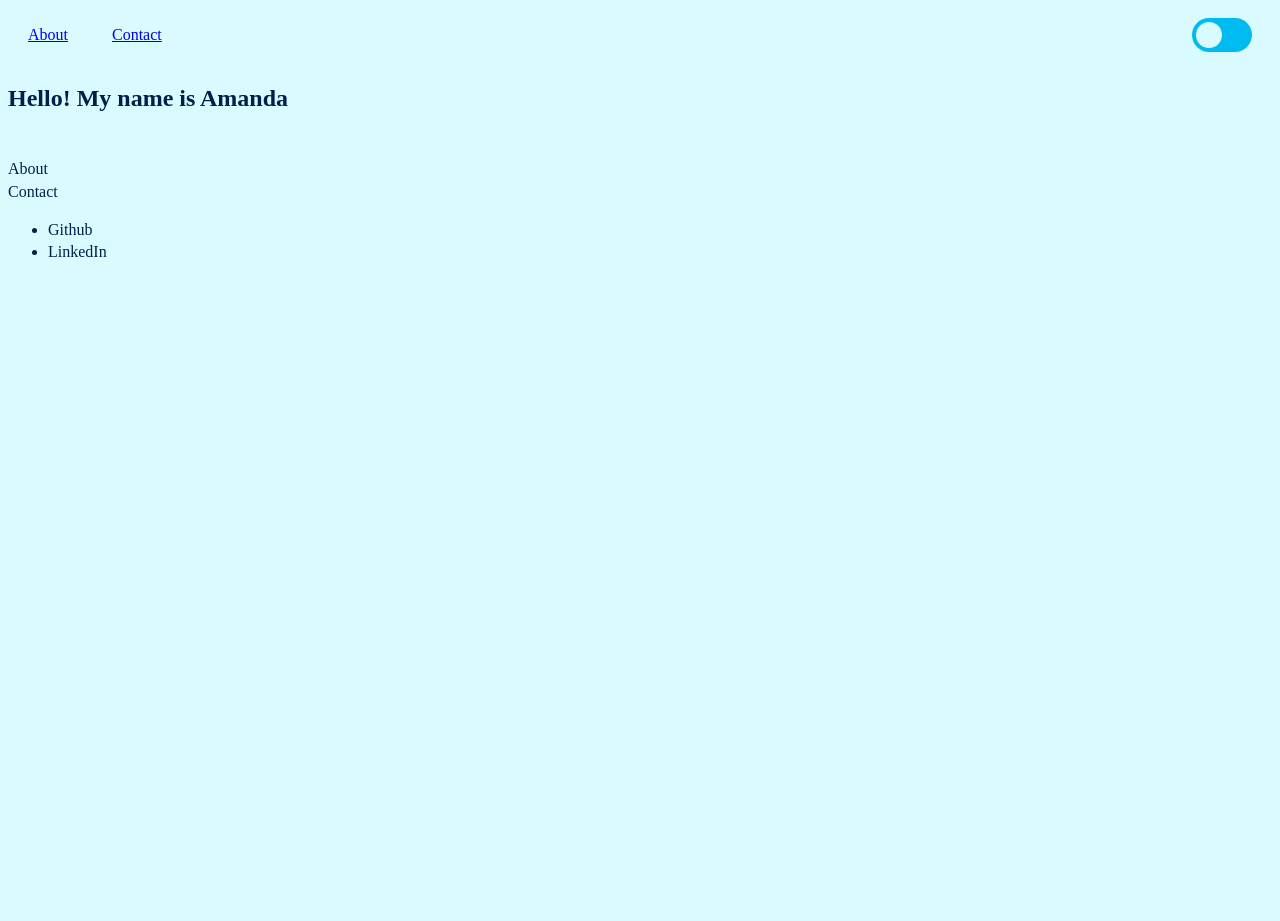
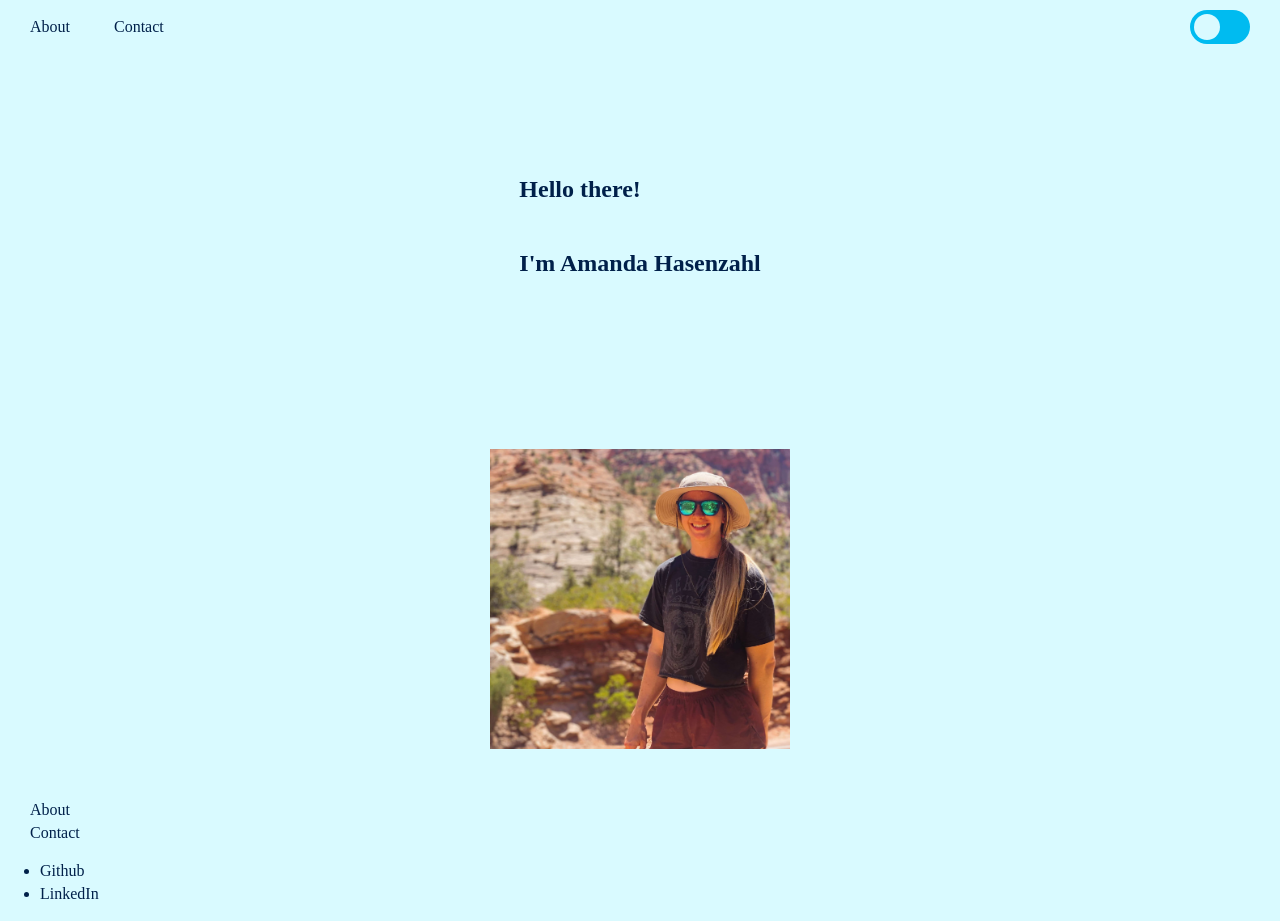
Before and after one commit to amandahase/portfolio, a website built with webpack: page index.html in a window 1280 px wide. Before the commit the page ends 800 px from the top, so only its background shows below. Built offline with nearby package versions, Linux system fonts and the light colour scheme.

Commit message:
Add image and styles to hero section

```diff
--- a/css/style.css
+++ b/css/style.css
@@ -90,6 +90,7 @@ textarea {
     --secondary-text: #005792;
     --bg-color: #D9FAFF;
     --accent-color: #00BBF0;
+    --white: #fff;
   }
 
   [data-theme="dark"] {
@@ -98,11 +99,13 @@ textarea {
     --secondary-text: #00BBF0;
     --bg-color: #00204A;
     --accent-color: #005792;
+    --white: #fff;
   }
 
   body {
     background-color: var(--bg-color);
     color: var(--main-text);
+    margin: 0;
   }
 
   /* Header */
@@ -110,7 +113,8 @@ textarea {
     display: flex;
     justify-content: space-between;
     align-items: center;
-    padding: 0 20px;
+    padding: 0 30px;
+    background-color: transparent;
   }
 
   /* Nav List */
@@ -125,6 +129,17 @@ textarea {
 
   .nav-list-item:last-of-type {
     margin-left: 40px;
+  }
+
+  .nav-list-link {
+    color: var(--main-text);
+    text-decoration: none;
+  }
+
+  .nav-list-link:hover,
+  .nav-list-link:active,
+  .nav-list-link:focus {
+    text-decoration: underline;
   }
 
   /* Toggle Switch*/
@@ -180,6 +195,33 @@ textarea {
 
   .slider.round:before {
     border-radius: 50%;
+  }
+
+  /* Main Page Content */
+  .main {
+    padding: 0 30px;
+  }
+
+  .hero-headline-wrapper {
+    width: fit-content;
+    height: calc(50vh - 55px);
+    display: flex;
+    flex-direction: column;
+    justify-content: center;
+    margin: auto;
+  }
+
+  .hero-image-wrapper {
+    height: 50vh;
+    display: flex;
+    justify-content: center;
+    align-items: center;
+  }
+
+  .hero-image {
+    aspect-ratio: 1/1;
+    width: 300px;
+    object-fit: cover;
   }
 
 /* ==========================================================================
--- a/index.html
+++ b/index.html
@@ -42,14 +42,15 @@
     </div>
   </header>
   <!-- Add your site or application content here -->
-  <main>
+  <main class="main">
     <!-- Hero -> Nav, Headline, Photo,  -->
     <section class="hero">
       <div class="hero-headline-wrapper">
-        <h1 class="hero-headline">Hello! My name is Amanda</h1>
+        <h1 class="hero-headline">Hello there!</h1>
+        <h2 class="hero-subheadline">I'm Amanda Hasenzahl</h2>
       </div>
       <div class="hero-image-wrapper">
-        <img src="" alt="" />
+        <img src="/img/my-photo.jpeg" alt="Amanda inside Zion National Park" class="hero-image" />
       </div>
     </section>
     <!-- About -> Software engineer, outside work, etc -->
```
Also changed, not shown: img/my-photo.jpeg (added).
